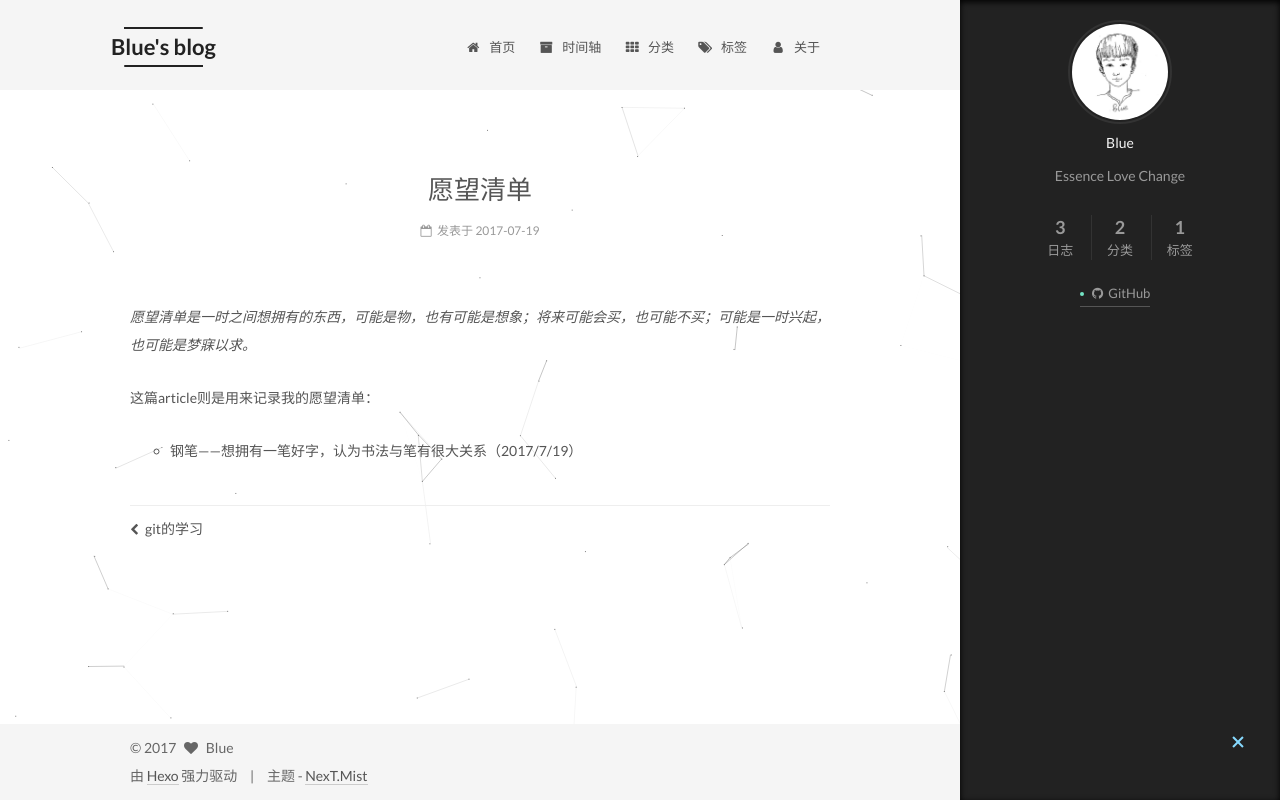
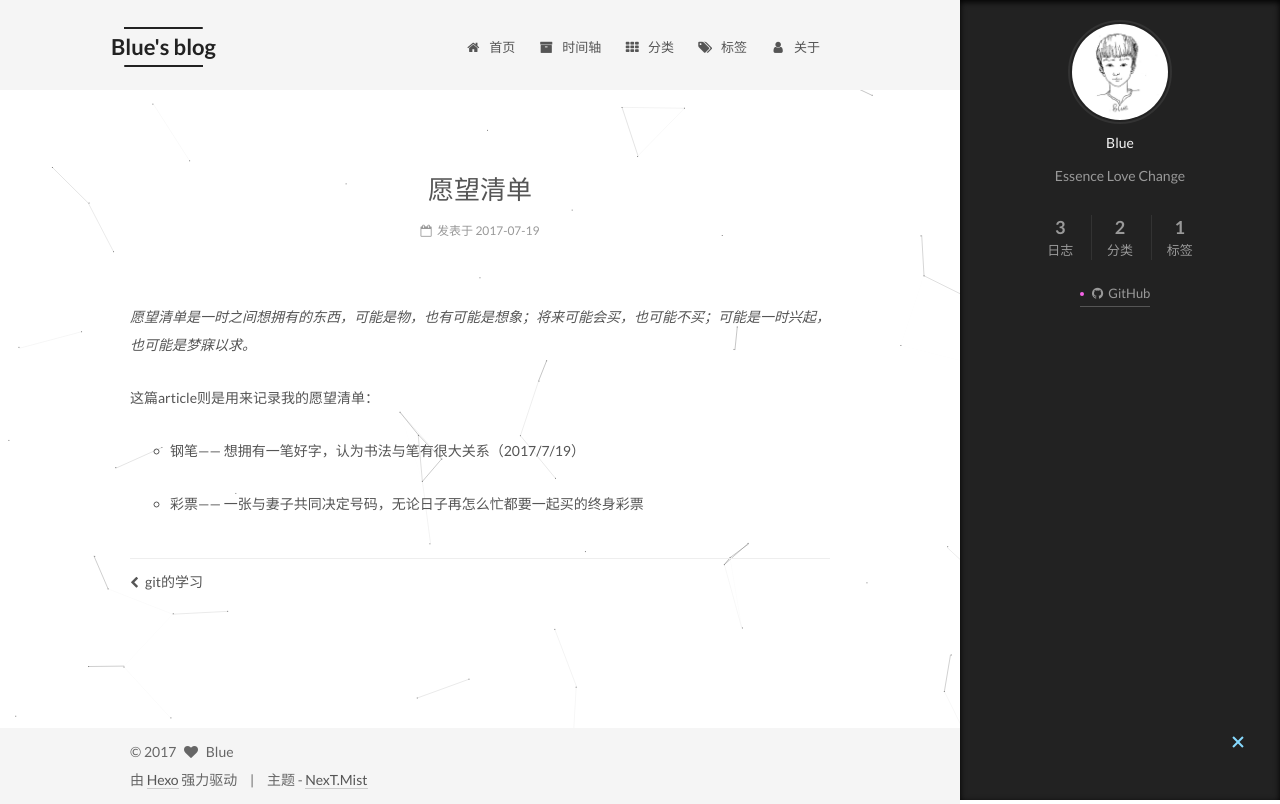
Before and after one commit to bluebulu520/bluebulu520.github.io, a plain HTML site: page 2017/07/19/愿望清单/index.html in a window 1280 px wide. Both pictures are taken after a click on the element 1238 px from the left and 743 px from the top of the page. Drawn offline with Linux system fonts and the light colour scheme.

Commit message:
Site updated: 2017-07-21 21:05:47

```diff
--- a/2017/07/19/愿望清单/index.html
+++ b/2017/07/19/愿望清单/index.html
@@ -93,16 +93,16 @@
 
 
 
-<meta name="description" content="愿望清单是一时之间想拥有的东西，可能是物，也有可能是想象；将来可能会买，也可能不买；可能是一时兴起，也可能是梦寐以求。 这篇article则是用来记录我的愿望清单：  钢笔——想拥有一笔好字，认为书法与笔有很大关系（2017/7/19）">
+<meta name="description" content="愿望清单是一时之间想拥有的东西，可能是物，也有可能是想象；将来可能会买，也可能不买；可能是一时兴起，也可能是梦寐以求。 这篇article则是用来记录我的愿望清单：  钢笔—— 想拥有一笔好字，认为书法与笔有很大关系（2017/7/19）  彩票—— 一张与妻子共同决定号码，无论日子再怎么忙都要一起买的终身彩票">
 <meta property="og:type" content="article">
 <meta property="og:title" content="愿望清单">
 <meta property="og:url" content="http://yoursite.com/2017/07/19/愿望清单/index.html">
 <meta property="og:site_name" content="Blue&#39;s blog">
-<meta property="og:description" content="愿望清单是一时之间想拥有的东西，可能是物，也有可能是想象；将来可能会买，也可能不买；可能是一时兴起，也可能是梦寐以求。 这篇article则是用来记录我的愿望清单：  钢笔——想拥有一笔好字，认为书法与笔有很大关系（2017/7/19）">
-<meta property="og:updated_time" content="2017-07-19T08:19:16.800Z">
+<meta property="og:description" content="愿望清单是一时之间想拥有的东西，可能是物，也有可能是想象；将来可能会买，也可能不买；可能是一时兴起，也可能是梦寐以求。 这篇article则是用来记录我的愿望清单：  钢笔—— 想拥有一笔好字，认为书法与笔有很大关系（2017/7/19）  彩票—— 一张与妻子共同决定号码，无论日子再怎么忙都要一起买的终身彩票">
+<meta property="og:updated_time" content="2017-07-21T13:04:20.816Z">
 <meta name="twitter:card" content="summary">
 <meta name="twitter:title" content="愿望清单">
-<meta name="twitter:description" content="愿望清单是一时之间想拥有的东西，可能是物，也有可能是想象；将来可能会买，也可能不买；可能是一时兴起，也可能是梦寐以求。 这篇article则是用来记录我的愿望清单：  钢笔——想拥有一笔好字，认为书法与笔有很大关系（2017/7/19）">
+<meta name="twitter:description" content="愿望清单是一时之间想拥有的东西，可能是物，也有可能是想象；将来可能会买，也可能不买；可能是一时兴起，也可能是梦寐以求。 这篇article则是用来记录我的愿望清单：  钢笔—— 想拥有一笔好字，认为书法与笔有很大关系（2017/7/19）  彩票—— 一张与妻子共同决定号码，无论日子再怎么忙都要一起买的终身彩票">
 
 
 
@@ -342,7 +342,10 @@
         <p><em>愿望清单是一时之间想拥有的东西，可能是物，也有可能是想象；将来可能会买，也可能不买；可能是一时兴起，也可能是梦寐以求。</em></p>
 <p>这篇article则是用来记录我的愿望清单：</p>
 <ul>
-<li>钢笔——想拥有一笔好字，认为书法与笔有很大关系（2017/7/19）</li>
+<li><p>钢笔—— 想拥有一笔好字，认为书法与笔有很大关系（2017/7/19）</p>
+</li>
+<li><p>彩票—— 一张与妻子共同决定号码，无论日子再怎么忙都要一起买的终身彩票</p>
+</li>
 </ul>
 
 
--- a/css/main.css
+++ b/css/main.css
@@ -1783,7 +1783,7 @@ img:hover {
   width: 4px;
   height: 4px;
   border-radius: 50%;
-  background: #73e4c4;
+  background: #f662e7;
 }
 .links-of-blogroll {
   font-size: 13px;
```
Also changed, not shown: index.html (+4 -1 lines).
